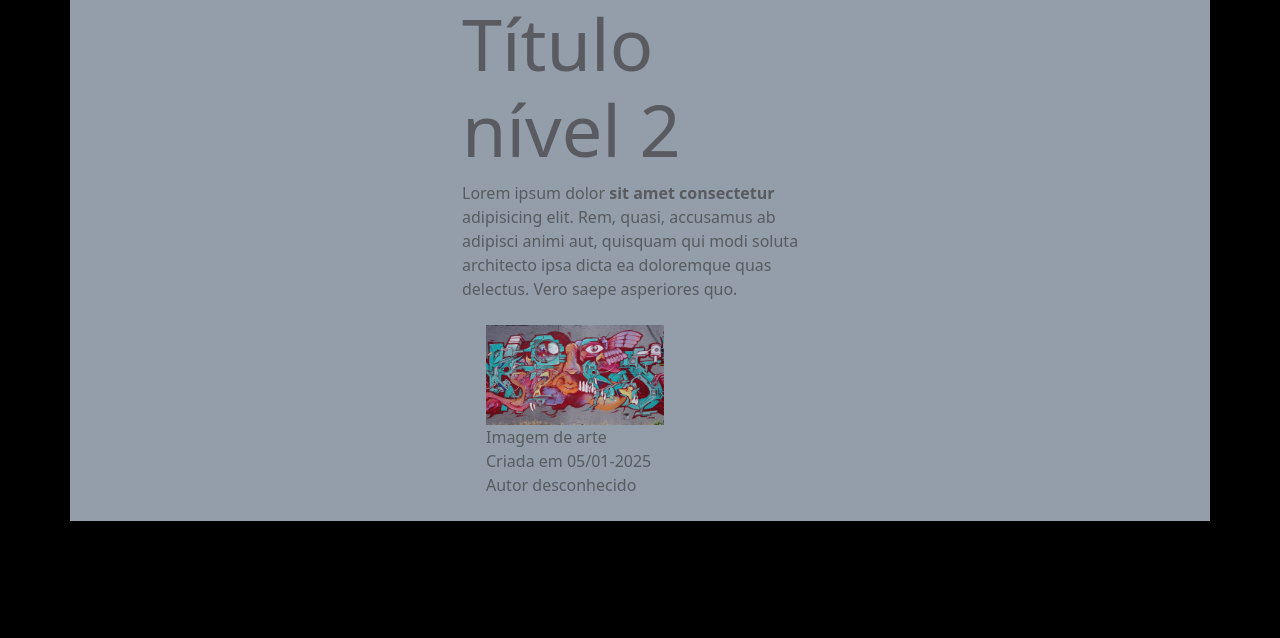
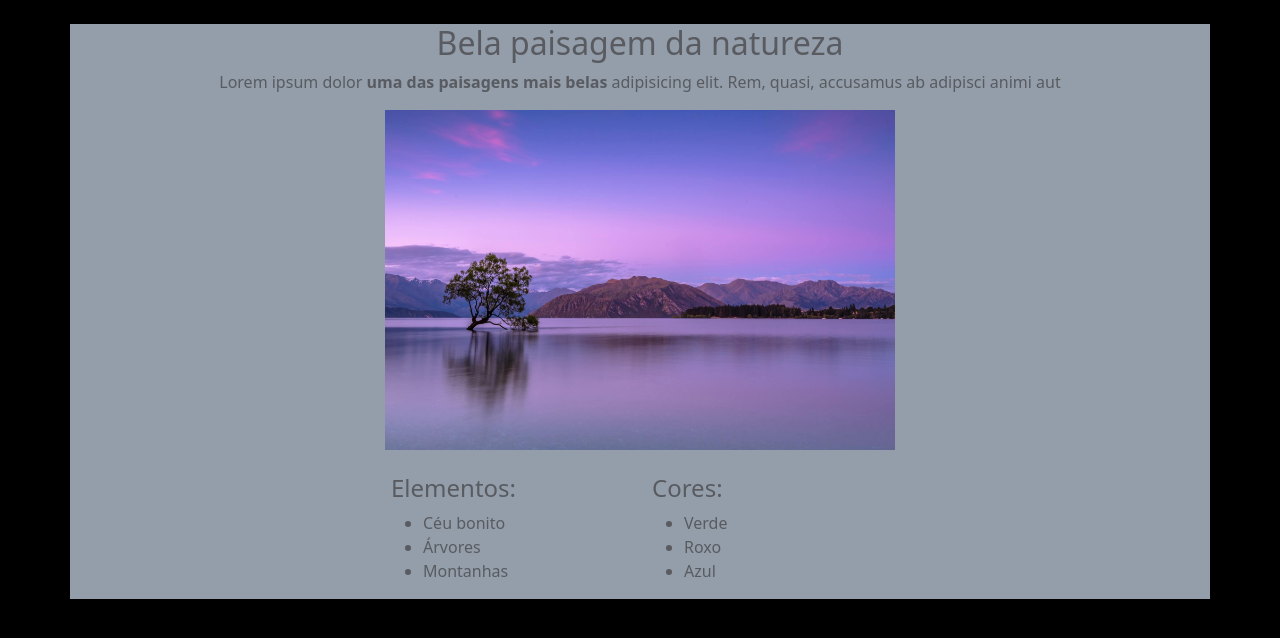
Before and after one commit to AlanPedroD/tarefa-03-hora-de-codar, a plain HTML site: page index.html in a window 1280 px wide. Drawn offline with nearby package versions, Linux system fonts and the light colour scheme.

Commit message:
correcoes tarefa 03

```diff
--- a/index.html
+++ b/index.html
@@ -16,31 +16,35 @@
 </head>
 <body>
   <div class="container">
-
-    <div class="row justify-content-center">
-      <div class="col-12 col-md-4">
-        <h2 class="display-2">Título nível 2</h2>
+    <div class="row justify-content-center m-4">
+      <div class="col-12 text-center">
+        <h2>Bela paisagem da natureza</h2>
         <p>
-          Lorem ipsum dolor <strong>sit amet consectetur</strong> adipisicing elit. Rem, quasi, accusamus ab adipisci animi aut, quisquam qui modi soluta architecto ipsa dicta ea doloremque quas delectus. Vero saepe asperiores quo.
+          Lorem ipsum dolor <strong>uma das paisagens mais belas</strong> adipisicing elit. Rem, quasi, accusamus ab adipisci animi aut
         </p>
-        <div class="col-6 m-4">
-          <img class="img-fluid" src="assets/img/g_1.jpg" alt="imagem arte">
-
-          <ul class="list-inline">
-            <li class="list-inline-item">
-              Imagem de arte
-            </li>
-            <li class="list-inline-item">
-              Criada em 05/01-2025
-            </li>
-            <li class="list-inline-item">
-              Autor desconhecido
-            </li>
+      </div>
+      <div class="col-md-6 mb-4">
+        <img src="assets/img/paisagem.jpg" alt="imagem paisagem" class="img-fluid">
+      </div>
+      <div class="row justify-content-center">
+        <div class="col-3">
+          <h4>Elementos:</h4>
+          <ul>
+            <li>Céu bonito</li>
+            <li>Árvores</li>
+            <li>Montanhas</li>
+          </ul>
+        </div>
+        <div class="col-3">
+          <h4>Cores:</h4>
+          <ul>
+            <li>Verde</li>
+            <li>Roxo</li>
+            <li>Azul</li>
           </ul>
         </div>
       </div>
     </div>
-
   </div>
 </body>
 </html>
```
Also changed, not shown: assets/img/g_1.jpg (deleted), assets/img/g_2.jpg (deleted), assets/img/g_3.jpg (deleted), assets/img/g_4.jpg (deleted), assets/img/g_5.jpg (deleted), assets/img/g_6.jpg (deleted), assets/img/paisagem.jpg (added).
